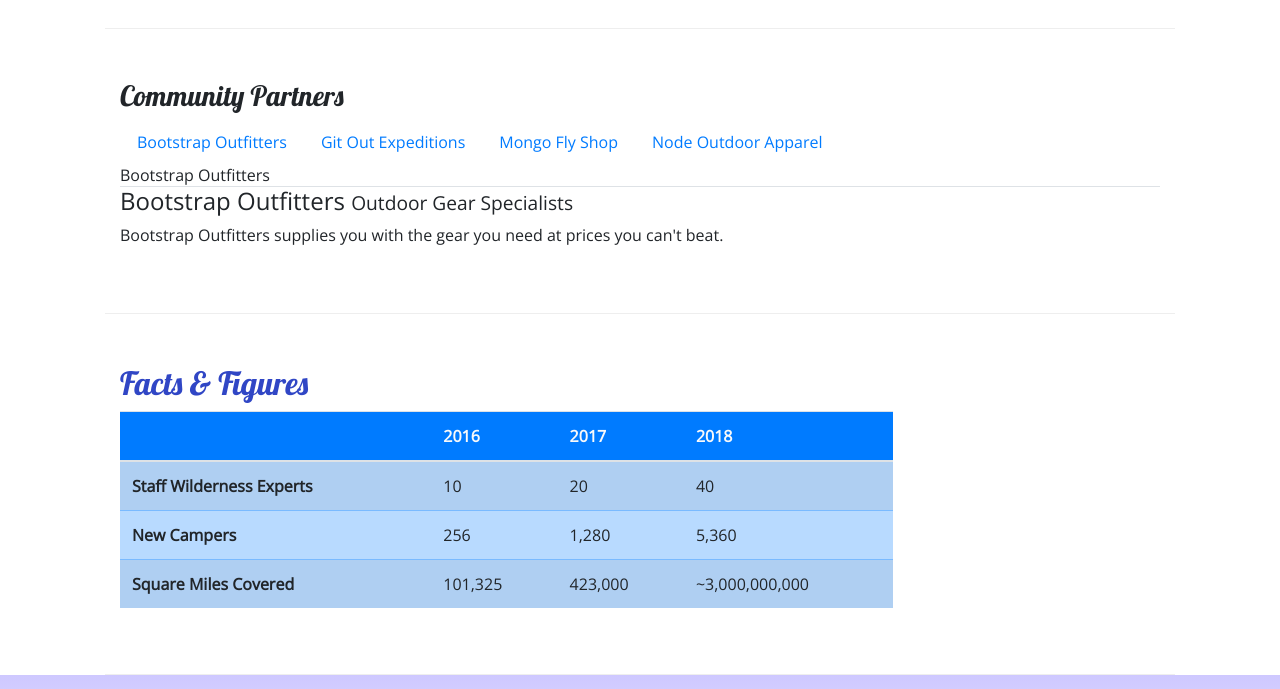
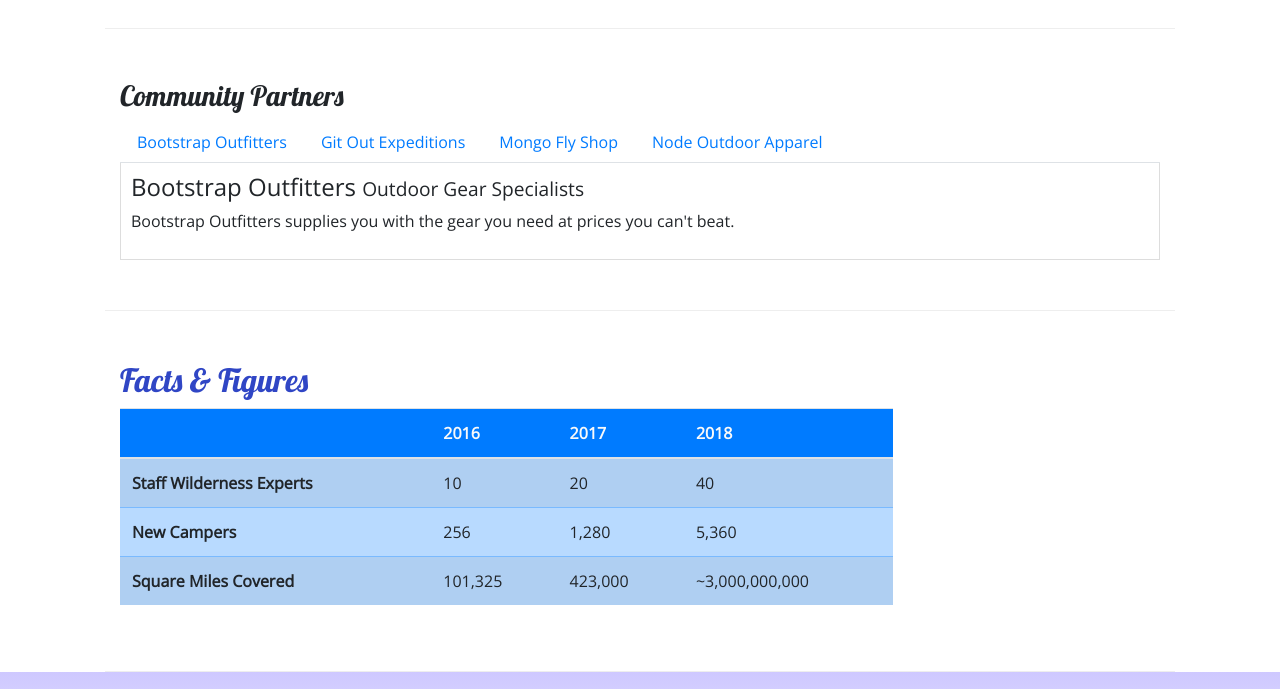
Before and after one commit to robbybates/Bootstrap-Project-Setup, a website: page aboutus.html in a window 1280 px wide. Shown: the part 840-1529 px from the top of the page. Drawn offline with nearby package versions, Linux system fonts and the light colour scheme.

```diff
--- a/aboutus.html
+++ b/aboutus.html
@@ -114,7 +114,7 @@
             <div class="col">
                 <h3>Community Partners</h3>
                 <ul class="nav nav-tabs">
-                    <li class="nav-item active"><a class="nav-link" href="#bootstrap" role="tab" data-toggle="tab">Bootstrap Outfitters</a>Bootstrap Outfitters</li>
+                    <li class="nav-item active"><a class="nav-link" href="#bootstrap" role="tab" data-toggle="tab">Bootstrap Outfitters</a></li>
                     <li class="nav-item"><a class="nav-link" href="#git" role="tab" data-toggle="tab">Git Out Expeditions</a></li>
                     <li class="nav-item"><a class="nav-link" href="#mongo" role="tab" data-toggle="tab">Mongo Fly Shop</a></li>
                     <li class="nav-item"><a class="nav-link" href="#node" role="tab" data-toggle="tab">Node Outdoor Apparel</a></li>
--- a/css/styles.css
+++ b/css/styles.css
@@ -42,7 +42,6 @@
     padding: 20px 0;
 }
 
-// tab styles
 .tab-content {
     border: 1px solid #DDD;
     border-top: none;
```
